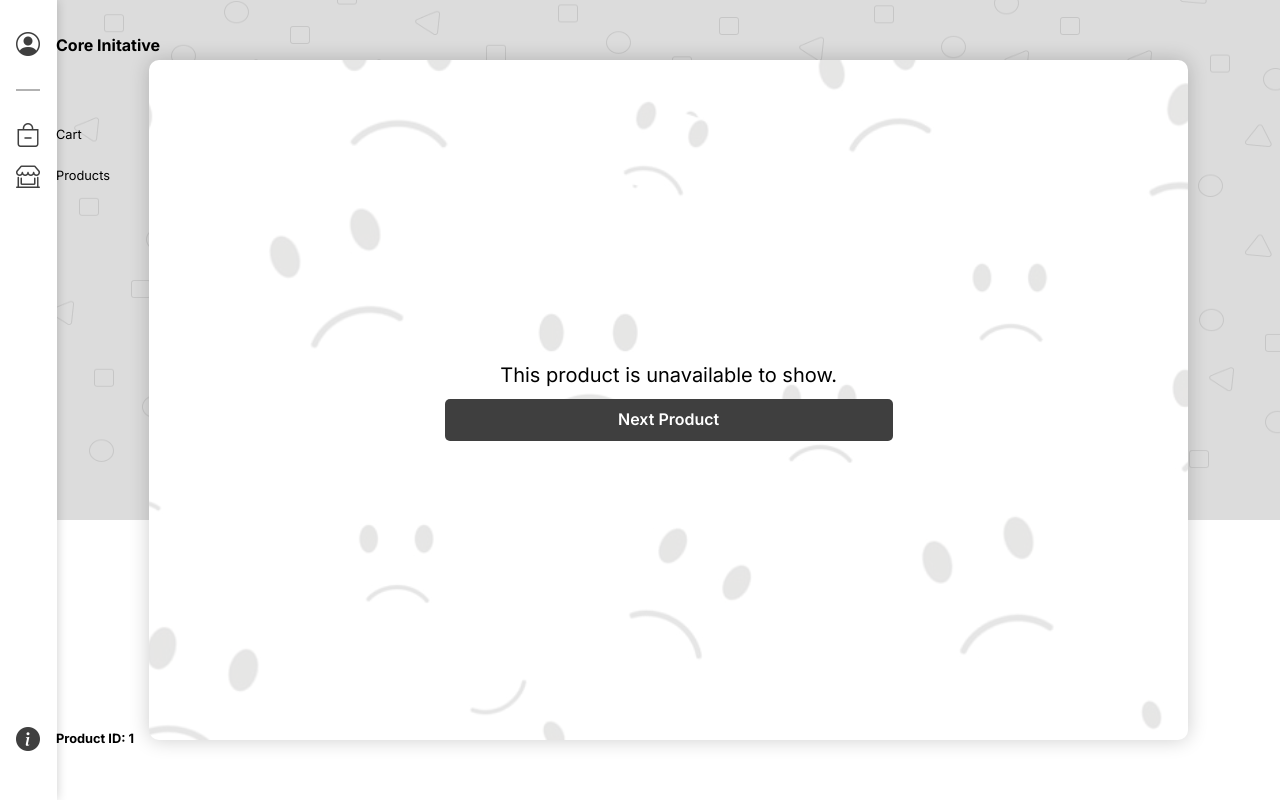
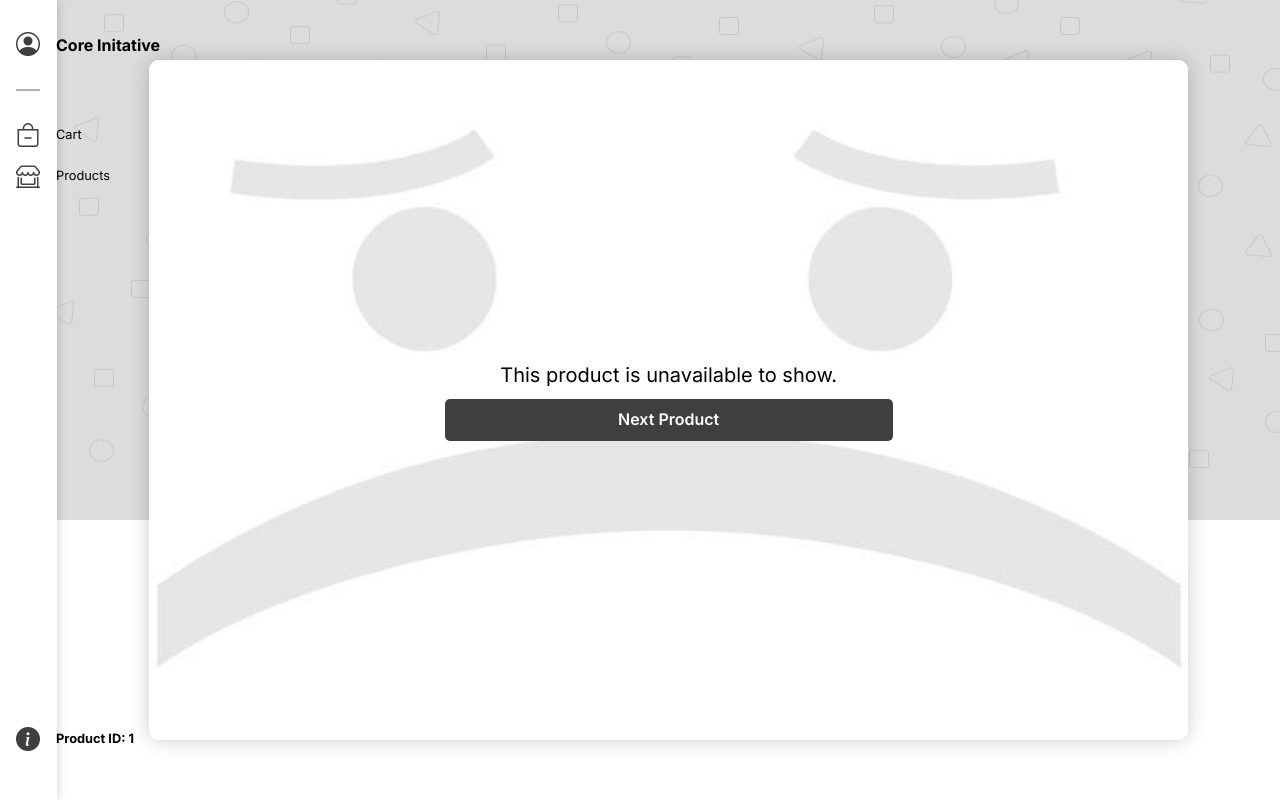
Before and after one commit to arrdix/ecommerce-catalog, a Vue app: page / in a window 1280 px wide. Built offline with nearby package versions, Linux system fonts and the light colour scheme; no server answers.

Commit message:
chore: change UnavailableCard image

```diff
--- a/src/components/UnavailableCard.vue
+++ b/src/components/UnavailableCard.vue
@@ -1,7 +1,7 @@
 <template>
   <solo-card>
     <template v-slot:solo-image>
-      <img class="solo-image" src="../assets/unavailable.jpg" alt="">
+      <img class="solo-image" src="../assets/unavailable.jpg" alt="unavailable background">
     </template>
 
     <template v-slot:solo-absolute>
@@ -43,7 +43,6 @@ export default {
   width: 100%;
   height: 100%;
   object-fit: cover;
-  opacity: 10%;
 }
 .unavailable-message {
   margin-bottom: .5rem;
```
Also changed, not shown: src/assets/unavailable.jpg.
